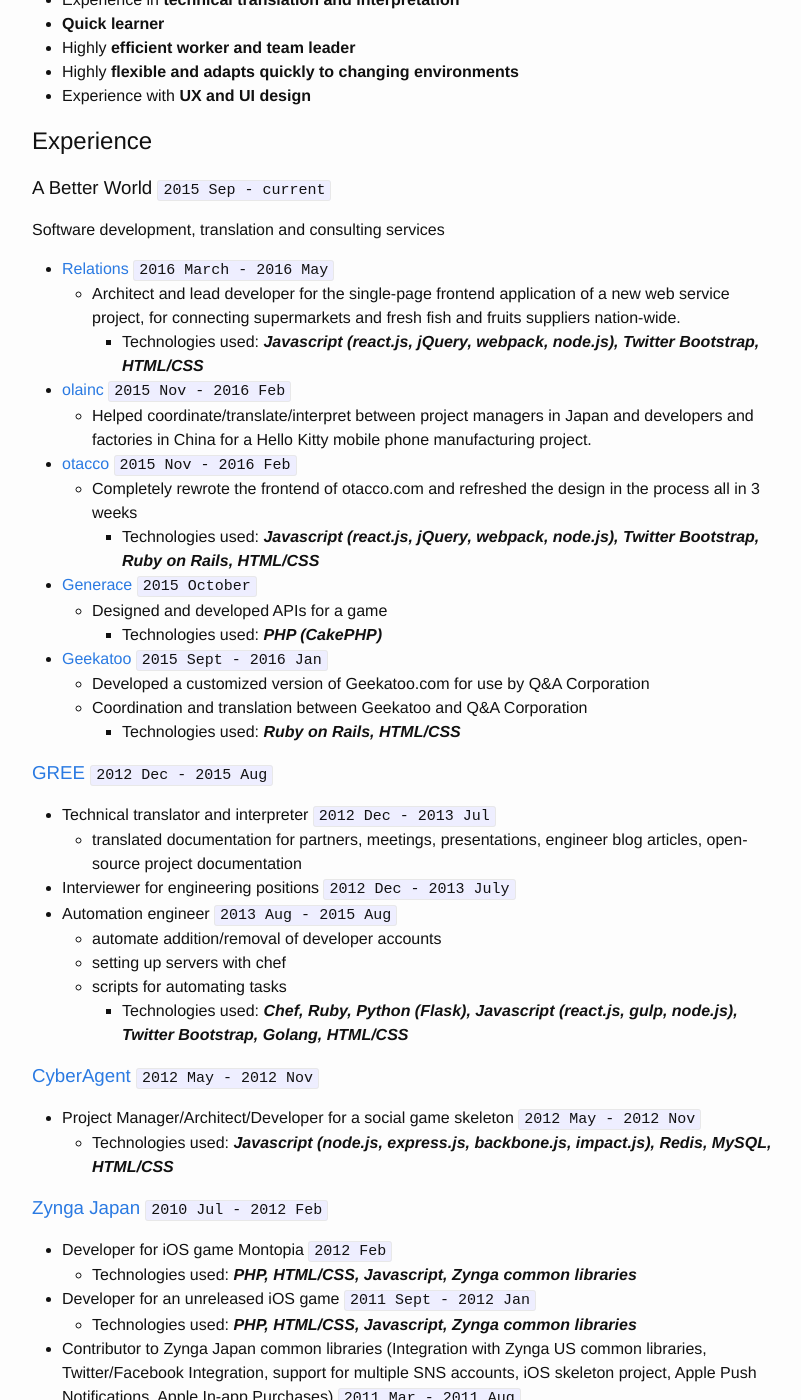
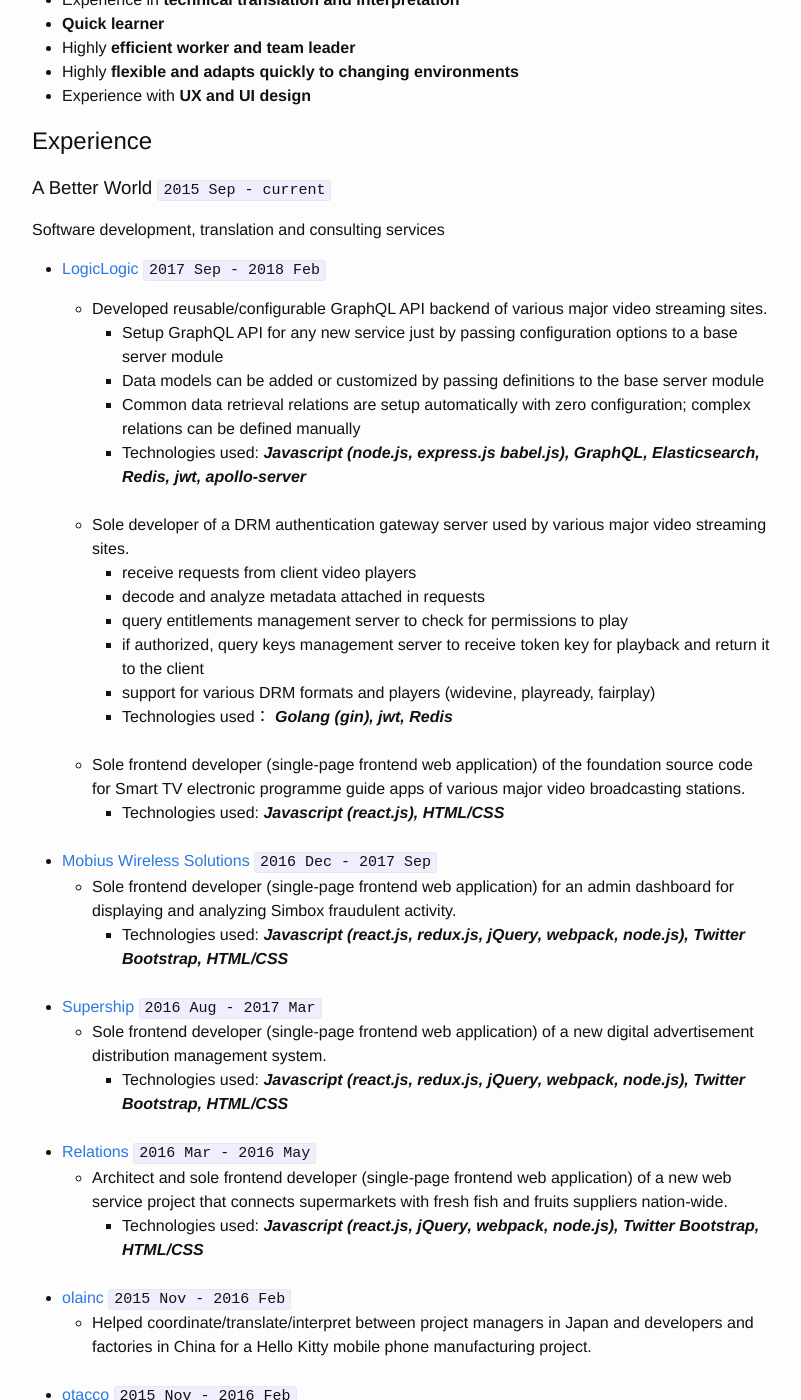
Before and after one commit to brandonwoo/brandonwoo.github.io, a Jekyll site: the page built from resumes/en.md, in a window 1280 px wide and 1400 px high, scrolled down 510 px. Shown: the whole window, without its empty margins (238-1039 px from the left). Built offline with Jekyll 4.4.1, drawn with Linux system fonts in a browser that asks for light colours; some of the changed text lies outside the part shown.

Commit message:
updated pages

```diff
--- a/resumes/en.md
+++ b/resumes/en.md
@@ -33,30 +33,68 @@ permalink: /resumes/en/
 ### A Better World `2015 Sep - current`
 Software development, translation and consulting services
 
-* [Relations](https://www.relationsgroup.co.jp/) `2016 March - 2016 May`
-  * Architect and lead developer for the single-page frontend application of a new web service project, for connecting supermarkets and fresh fish and fruits suppliers nation-wide.
+* [LogicLogic](https://www.logiclogic.jp/) `2017 Sep - 2018 Feb`
+
+  * Developed reusable/configurable GraphQL API backend of various major video streaming sites.
+      * Setup GraphQL API for any new service just by passing configuration options to a base server module
+      * Data models can be added or customized by passing definitions to the base server module
+      * Common data retrieval relations are setup automatically with zero configuration; complex relations can be defined manually
+      * Technologies used: ***Javascript (node.js, express.js babel.js), GraphQL, Elasticsearch, Redis, jwt, apollo-server***
+<br/>
+
+  * Sole developer of a DRM authentication gateway server used by various major video streaming sites.
+      * receive requests from client video players
+      * decode and analyze metadata attached in requests
+      * query entitlements management server to check for permissions to play
+      * if authorized, query keys management server to receive token key for playback and return it to the client
+      * support for various DRM formats and players (widevine, playready, fairplay)
+      * Technologies used： ***Golang (gin), jwt, Redis***
+<br/>
+
+  * Sole frontend developer (single-page frontend web application) of the foundation source code for Smart TV electronic programme guide apps of various major video broadcasting stations.
+      * Technologies used: ***Javascript (react.js), HTML/CSS***
+<br/>
+
+* [Mobius Wireless Solutions](http://www.mobiusws.com/) `2016 Dec - 2017 Sep`
+  * Sole frontend developer (single-page frontend web application) for an admin dashboard for displaying and analyzing Simbox fraudulent activity.
+      * Technologies used: ***Javascript (react.js, redux.js, jQuery, webpack, node.js), Twitter Bootstrap, HTML/CSS***
+<br/>
+
+* [Supership](https://supership.jp/) `2016 Aug - 2017 Mar`
+  * Sole frontend developer (single-page frontend web application) of a new digital advertisement distribution management system.
+      * Technologies used: ***Javascript (react.js, redux.js, jQuery, webpack, node.js), Twitter Bootstrap, HTML/CSS***
+<br/>
+
+* [Relations](https://www.relationsgroup.co.jp/) `2016 Mar - 2016 May`
+  * Architect and sole frontend developer (single-page frontend web application) of a new web service project that connects supermarkets with fresh fish and fruits suppliers nation-wide.
       * Technologies used: ***Javascript (react.js, jQuery, webpack, node.js), Twitter Bootstrap, HTML/CSS***
+<br/>
 
 * [olainc](http://olainc.jp/) `2015 Nov - 2016 Feb`
   * Helped coordinate/translate/interpret between project managers in Japan and developers and factories in China for a Hello Kitty mobile phone manufacturing project.
+<br/>
 
 * [otacco](https://otacco.com) `2015 Nov - 2016 Feb`
-  * Completely rewrote the frontend of otacco.com  and refreshed the design in the process all in 3 weeks
+  * Completely rewrote and redesigned the frontend of otacco.com (single-page frontend web application) all in 3 weeks
       * Technologies used: ***Javascript (react.js, jQuery, webpack, node.js), Twitter Bootstrap, Ruby on Rails, HTML/CSS***
+<br/>
 
-* [Generace](http://generace.co.jp)  `2015 October`
+* [Generace](http://generace.co.jp)  `2015 Oct`
   * Designed and developed APIs for a game
       * Technologies used: ***PHP (CakePHP)***
+<br/>
 
-* [Geekatoo](https://www.geekatoo.com)  `2015 Sept - 2016 Jan`
+* [Geekatoo](https://www.geekatoo.com)  `2015 Sep - 2016 Jan`
   * Developed a customized version of Geekatoo.com for use by Q&A Corporation
   * Coordination and translation between Geekatoo and Q&A Corporation
       * Technologies used: ***Ruby on Rails, HTML/CSS***
+<br/>
+
 
 ### [GREE](http://corp.gree.net) `2012 Dec - 2015 Aug`
 * Technical translator and interpreter  `2012 Dec - 2013 Jul`
   * translated documentation for partners, meetings, presentations, engineer blog articles, open-source project documentation
-* Interviewer for engineering positions `2012 Dec - 2013 July`
+* Interviewer for engineering positions `2012 Dec - 2013 Jul`
 * Automation engineer `2013 Aug - 2015 Aug`
   * automate addition/removal of developer accounts
   * setting up servers with chef
@@ -70,14 +108,14 @@ Software development, translation and consulting services
 ### [Zynga Japan](https://www.zynga.com) `2010 Jul - 2012 Feb`
 * Developer for iOS game Montopia `2012 Feb`
   * Technologies used: ***PHP, HTML/CSS, Javascript, Zynga common libraries***
-* Developer for an unreleased iOS game `2011 Sept - 2012 Jan`
+* Developer for an unreleased iOS game `2011 Sep - 2012 Jan`
   * Technologies used: ***PHP, HTML/CSS, Javascript, Zynga common libraries***
 * Contributor to Zynga Japan common libraries (Integration with Zynga US common libraries, Twitter/Facebook Integration, support for multiple SNS accounts, iOS skeleton project, Apple Push Notifications, Apple In-app Purchases) `2011 Mar - 2011 Aug`
   * Technologies used: ***PHP, Javascript, Objective-C, Facebook/Twitter SDKs, Apple SDKs, Xcode, Zynga common libraries***
 * Coordinator and interpreter for Zynga US/Zynga Japan technology integration `2010 Dec - 2011 Dec`
 * Statistics lead for mixi game Treasure Isle `2010 Nov - 2011 Feb`
   * Technologies used: ***PHP (Symfony 1), HTML/CSS, Zynga common libraries***
-* Lead producer and developer of an unreleased private project `2010 Aug - 2010 Sept`
+* Lead producer and developer of an unreleased private project `2010 Aug - 2010 Sep`
   * Technologies used: ***PHP (Symfony 1), HTML/CSS, Unoh common libraries, Zynga common libraries***
 
 ### Unoh `2010 Jan - 2010 Jul`
@@ -147,7 +185,7 @@ Translated parts of a technical API document for a smart security door from Engl
 ## Skills
 * I am ***trilingual*** and am not just proficient, but am ***fluent in in both written and conversational English, Chinese and Japanese***.
 
-* I have had working experience with ***Javascript (server/client/react.js/ES6/Babel/node.js)***, ***PHP ***, ***Objective C***, ***Python***, ***Golang***, ***Ruby***, ***Ruby on Rails***, ***Chef***, as well as ***HTML*** and ***CSS***, and also have had experience with ***Google App Engine***, ***Heroku***, ***C***, ***C++***, ***C#***, ***Java***, ***Android SDK***, ***Firebase*** from school work or on a personal usage basis.
+* I have had working experience with ***Javascript ( server / client / react.js / redux.js / ES6 / Babel / node.js )***, ***PHP***, ***Objective C***, ***Python***, ***Golang***, ***Ruby***, ***Ruby on Rails***, ***GraphQL***, ***Chef***, as well as ***HTML*** and ***CSS***, and also have had experience with ***Google App Engine***, ***Heroku***, ***C***, ***C++***, ***C#***, ***Java***, ***Android SDK***, ***Firebase*** from school work or on a personal usage basis.
 
 * I am comfortable with ***agile programming work styles*** and ***managing agile projects*** from actual working experience.
 
@@ -177,7 +215,7 @@ JLPT3 in 2004
 
 * I am always ***excited about new services and new technology***.
 
-* I am a firm believer that smartphones will fundamentally change the way we live our lives.
+* I am a firm believer that smartphones and the Internet will continue to fundamentally change the way we live our lives.
 
 ## Hobbies
 I have a wide variety of interests outside of work, including ***music, photography, movies, fashion, wine, japanese sake, craft beer***, and ***good food*** in general. As a result of my many hobbies I have made ***many friends and contacts from various different walks of life***.
```
Also changed, not shown: index.md (+1 -1 lines), resumes/jp.md (+48 -9 lines).
